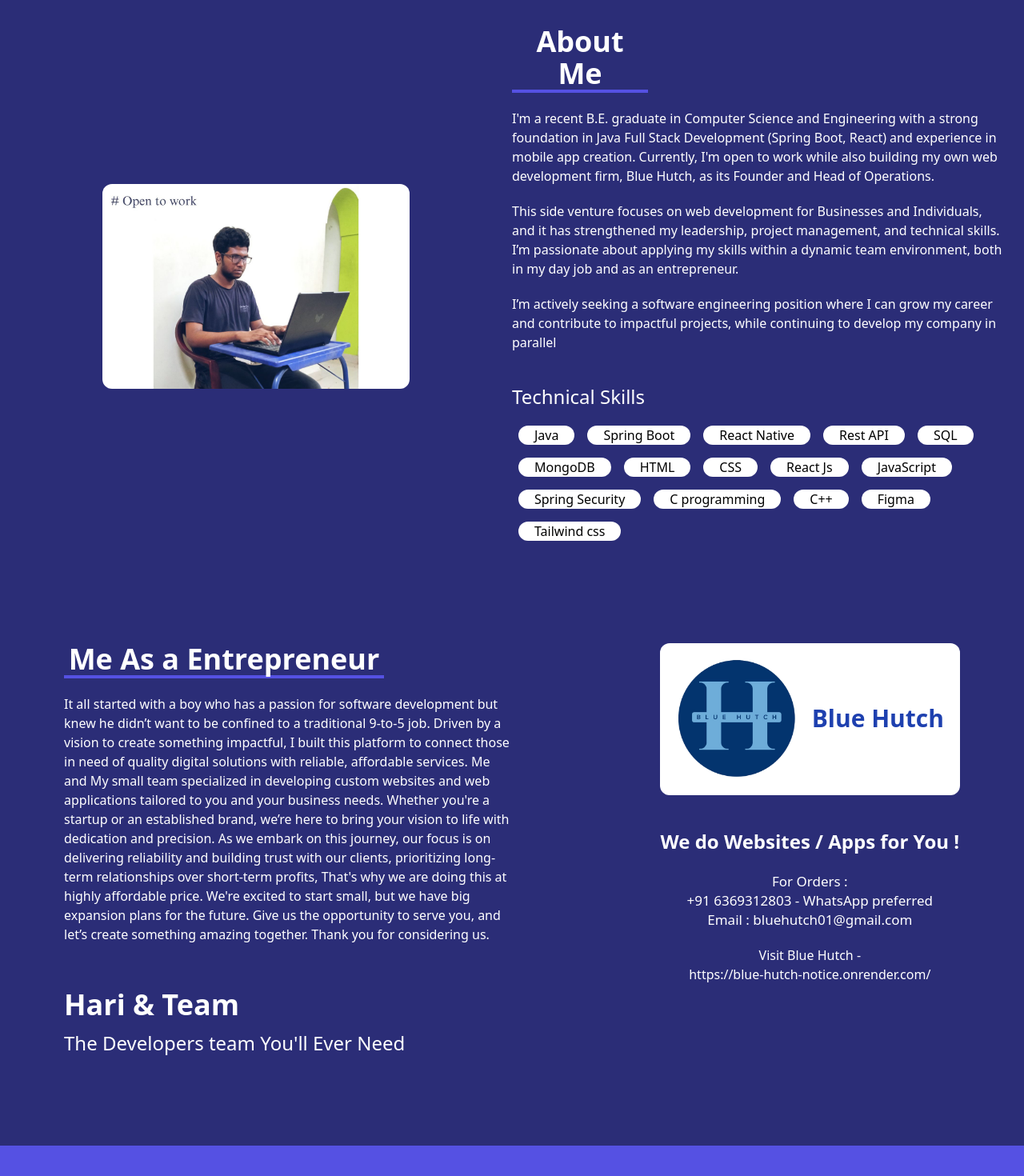
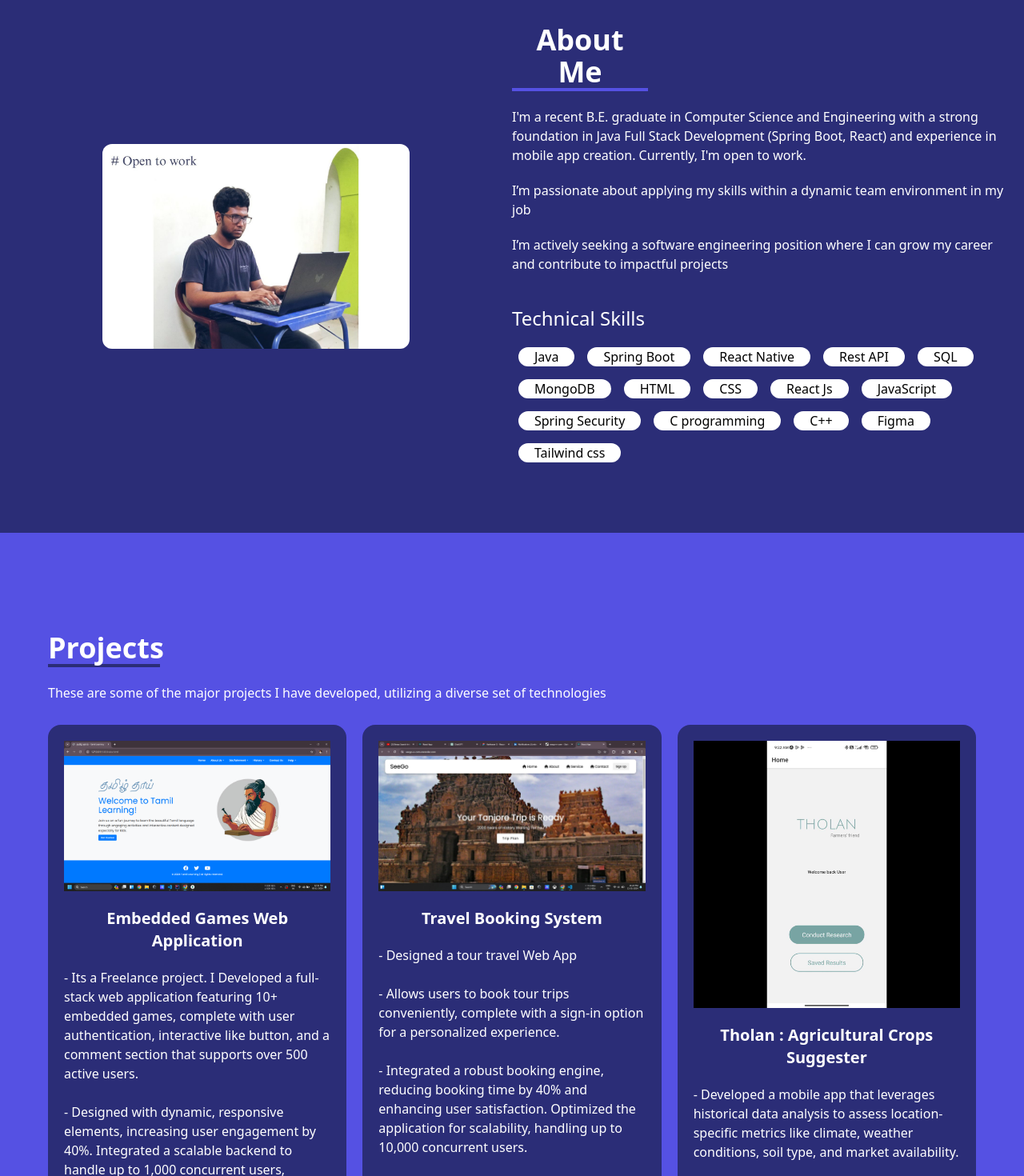
Before and after one commit to Hari-GS/myportfolio2, a React (Create React App) app: page / in a window 1280 px wide. Shown: the part 700-2170 px from the top of the page at 80% size. Built offline with nearby package versions, Linux system fonts and the light colour scheme.

Commit message:
Blue hutch details removed

```diff
--- a/src/App.js
+++ b/src/App.js
@@ -16,7 +16,7 @@ function App() {
 	    <Header2/>
       <Hero/>
       <About/>
-      <AsEntrepreneur/>
+      {/* <AsEntrepreneur/> */}
       <Projects/>
       <Resume/>
       <Contact/>
--- a/src/components/About.js
+++ b/src/components/About.js
@@ -3,9 +3,9 @@ import AboutImg from '../assets/Secondary-pic.jpg'
 
 function About() {
     const config={
-        line1:"I'm a recent B.E. graduate in Computer Science and Engineering with a strong foundation in Java Full Stack Development (Spring Boot, React) and experience in mobile app creation. Currently, I'm open to work while also building my own web development firm, Blue Hutch, as its Founder and Head of Operations.",
-        line2:'This side venture focuses on web development for Businesses and Individuals, and it has strengthened my leadership, project management, and technical skills. I’m passionate about applying my skills within a dynamic team environment, both in my day job and as an entrepreneur.',
-        line3:'I’m actively seeking a software engineering position where I can grow my career and contribute to impactful projects, while continuing to develop my company in parallel'
+        line1:"I'm a recent B.E. graduate in Computer Science and Engineering with a strong foundation in Java Full Stack Development (Spring Boot, React) and experience in mobile app creation. Currently, I'm open to work.",
+        line2:'I’m passionate about applying my skills within a dynamic team environment in my job',
+        line3:'I’m actively seeking a software engineering position where I can grow my career and contribute to impactful projects'
     }
 
     return (
--- a/src/components/Hero.js
+++ b/src/components/Hero.js
@@ -5,7 +5,7 @@ import { AiOutlineMail, AiOutlineLinkedin, AiOutlineGithub } from "react-icons/a
 function Hero() {
 
     const config={
-        subtitle:'Java | Full Stack Developer | Founder & Agency Director',
+        subtitle:'Java | Full Stack Developer',
         social:{
             email:'mailto:hariharandev02@gmail.com',
             linkedin:'https://www.linkedin.com/in/dev-hariharan-g/',
--- a/src/components/Projects.js
+++ b/src/components/Projects.js
@@ -29,7 +29,7 @@ function Projects() {
             },
             {
                 image: websiteimg1,
-                title:'Voyage Planner : Travel Booking System',
+                title:'Travel Booking System',
                 line1: '- Designed a tour travel Web App',
                 line2: '- Allows users to book tour trips conveniently, complete with a sign-in option for a personalized experience.',
                 line3: '- Integrated a robust booking engine, reducing booking time by 40% and enhancing user satisfaction. Optimized the application for scalability, handling up to 10,000 concurrent users.',
@@ -38,11 +38,11 @@ function Projects() {
                 gitlink2: "https://github.com/Hari-GS/tour-app-api.git",
                 gitlinksText2 : "https://github.com/Hari-GS/tour-app-api.git",
                 techstack: "React js | Java Springboot | MongoDB" ,
-                livelink: "https://seego-e-com.onrender.com",
-                livelinktext: "https://seego-e-com.onrender.com",
+                livelink: "",
+                livelinktext: "",
                 demoVideoText: "https://www.linkedin.com/posts/dev-hariharan-g_greetings-here-i-have-designed-a-tour-travel-activity-7172231123815612417-z3Vm?utm_source=share&utm_medium=member_desktop",
                 demoVideoLink: "https://www.linkedin.com/posts/dev-hariharan-g_greetings-here-i-have-designed-a-tour-travel-activity-7172231123815612417-z3Vm?utm_source=share&utm_medium=member_desktop",
-                liveLinkLabel : 'Live link :',
+                liveLinkLabel : '',
                 demoLabel : 'Demo Video : ',
                 demoClicker : 'Click here'
             },
@@ -63,25 +63,25 @@ function Projects() {
                 demoVideoText: "https://www.linkedin.com/posts/dev-hariharan-g_agriculturalinnovation-finalyearproject-tholan-activity-7218275881427902464-NDih?utm_source=share&utm_medium=member_desktop",
                 demoLabel : 'Demo Video : ',
                 demoClicker : 'Click here'
-            },
-            {
-                image: websiteimg3,
-                title:'My Agency Webpage',
-                line1:'- Designed and developed a responsive and visually engaging webpage for my web development agency, showcasing services, projects, and contact information.',
-                line2: '- Integrated user-friendly navigation and modern UI/UX principles to create an impactful online presence.',
-                line3: '- Built using React.js and Tailwind CSS, ensuring scalability and performance optimization',
-                gitlink:"https://github.com/Hari-GS/blue-hutch-notice",
-                gitlinksText:"https://github.com/Hari-GS/blue-hutch-notice",
-                gitlink2: "",
-                gitlinksText2 : "",
-                techstack: "React js | TailWind CSS",
-                livelink: "https://blue-hutch-notice.onrender.com/",
-                livelinktext: "https://blue-hutch-notice.onrender.com/",
-                demoVideoLink: "",
-                demoVideoText: "",
-                demoLabel : '',
-                demoClicker : ''
             }
+            // {
+            //     image: websiteimg3,
+            //     title:'My Agency Webpage',
+            //     line1:'- Designed and developed a responsive and visually engaging webpage for my web development agency, showcasing services, projects, and contact information.',
+            //     line2: '- Integrated user-friendly navigation and modern UI/UX principles to create an impactful online presence.',
+            //     line3: '- Built using React.js and Tailwind CSS, ensuring scalability and performance optimization',
+            //     gitlink:"https://github.com/Hari-GS/blue-hutch-notice",
+            //     gitlinksText:"https://github.com/Hari-GS/blue-hutch-notice",
+            //     gitlink2: "",
+            //     gitlinksText2 : "",
+            //     techstack: "React js | TailWind CSS",
+            //     livelink: "https://blue-hutch-notice.onrender.com/",
+            //     livelinktext: "https://blue-hutch-notice.onrender.com/",
+            //     demoVideoLink: "",
+            //     demoVideoText: "",
+            //     demoLabel : '',
+            //     demoClicker : ''
+            // }
         ]
     }
 
--- a/src/components/Resume.js
+++ b/src/components/Resume.js
@@ -3,7 +3,7 @@ import ResumeImg from '../assets/resume.jpg'
 
 function Resume() {
     const config={
-        link:'https://drive.google.com/file/d/1Ht4cIP2I3tOxM0fBLn62RxTFybnuddfJ/view?usp=sharing'
+        link:'https://drive.google.com/file/d/1EOJzX0YmioSqtNKrAMd6c8rb6cdJ73ou/view?usp=sharing'
     }
 
     return (
```
